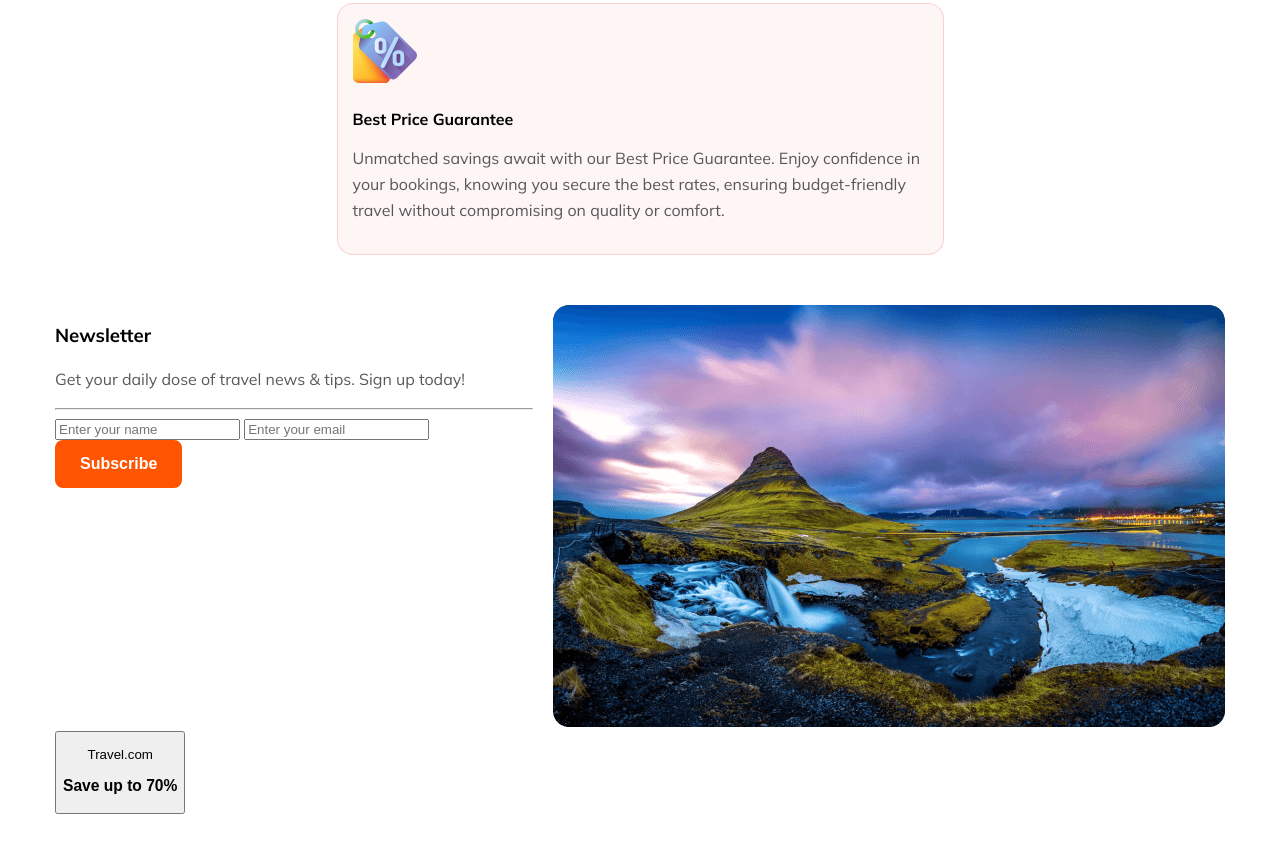
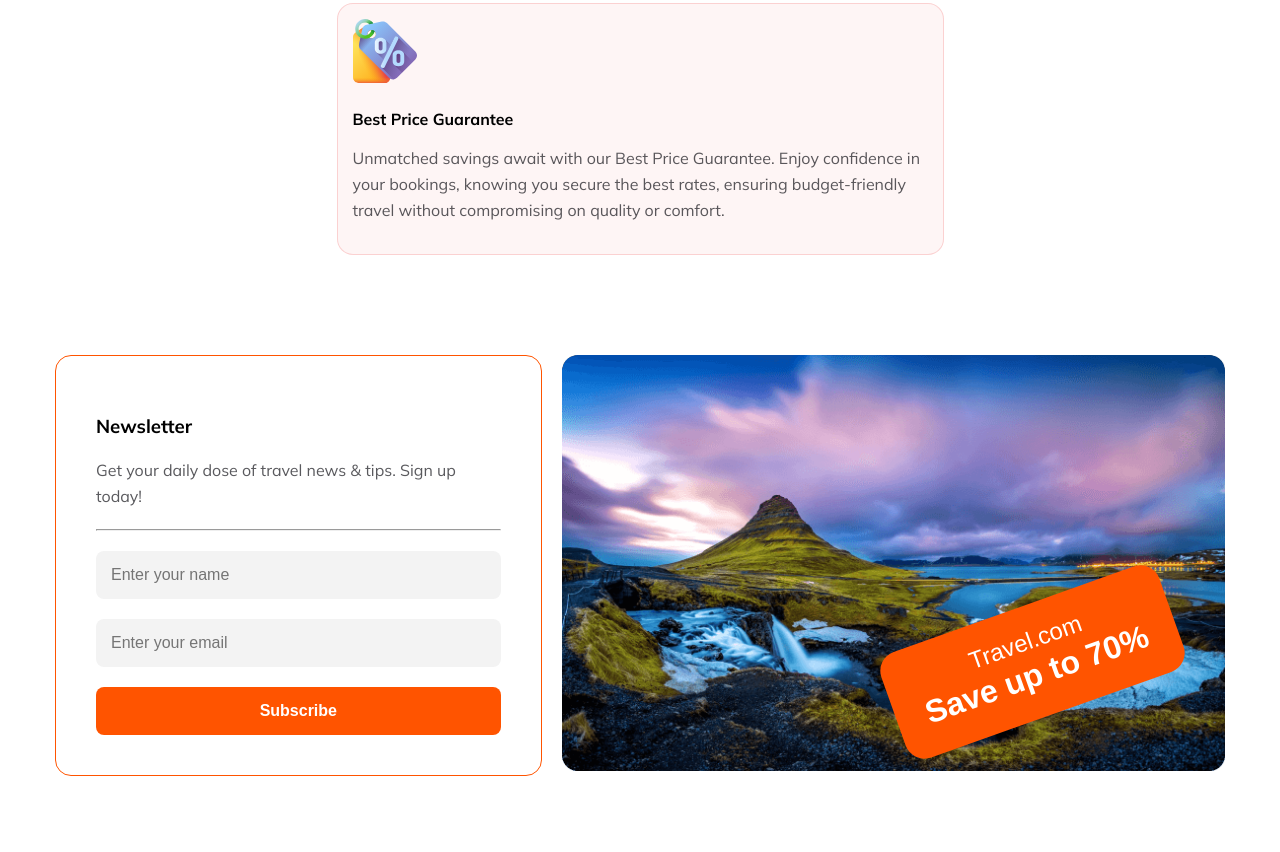
Before and after one commit to AhmadShakilHub/B9A2-Hero-Travel, a plain HTML site: page index.html in a window 1280 px wide. Shown: the part 2985-3837 px from the top of the page. Before the commit the page ends 3799 px from the top, so only its background shows below. Drawn offline with Linux system fonts and the light colour scheme.

Commit message:
newsletter section finished

```diff
--- a/index.html
+++ b/index.html
@@ -135,9 +135,9 @@
                 <p class="description">Get your daily dose of travel news & tips. Sign up today!</p>
                 <hr>
                 <div class="newsletter-form">
-                        <input type="text" placeholder="Enter your name">
+                        <input type="text" id="name" placeholder="Enter your name">
                         <input type="email" name="" id="email" placeholder="Enter your email">
-                        <button class="btn-primary">Subscribe</button>
+                        <button class="btn-primary subscribe">Subscribe</button>
                 </div>
 
             </div>
--- a/styles/style.css
+++ b/styles/style.css
@@ -250,15 +250,64 @@ background: rgba(233, 68, 68, 0.05);
  }
 
  /* .....Newsletter section styles..... */
+ .newsletter{
+  width: 100%;
+  margin-top: 100px;
+ }
  .newsletter-container{
     display: flex;
     gap:20px;
+
  }
- .
- .
- .
- .
- .
+ .input{
+  padding: 40px;
+  border-radius: 16px;
+border: 1px solid #FF5400;
+ }
+ .newsletter-form{
+  display: flex;
+  flex-direction: column;
+  gap: 20px;
+ }
+ hr{
+  margin-top: 20px;
+  margin-bottom: 20px;
+  background: rgba(19, 19, 24, 0.10);
+ }
+ #name, #email{
+  border: none;
+  padding: 15px ;
+  border-radius: 8px;
+background: rgba(19, 19, 24, 0.05);
+color: rgba(19, 19, 24, 0.30);
+font-size: 1rem;
+font-weight: 400;
+ }
+ .news-img img{
+  width: 100%;
+ }
+ .save-btn{
+  position: relative;
+  left: 830px;
+  bottom: 170px;
+  transform: rotate(-19.628deg);
+  padding: 10px 30px;
+  border: none;
+  border-radius: 20px;
+background: #FF5400;
+ }
+ .save-link{
+  color: #FFF;
+font-size: 1.5rem;
+font-weight: 400;
+line-height: 2px;
+ }
+ .save-title{
+  color: #FFF;
+font-size: 2rem;
+font-weight: 800;
+line-height: 2px;
+ }
 
 /* .....Responsiveness for phone/small devices.... */
 
@@ -333,4 +382,18 @@ background: rgba(233, 68, 68, 0.05);
     .service-card3{
         width: 100%;
     }
+    /*... Newsletter section resp ... */
+    .newsletter-container{
+      flex-direction: column;
+    }
+    .input{
+      margin: 5px;
+    }
+    #name, #email{
+      width: 93%;
+      margin: 0 auto;
+    }
+    .subscribe{
+      width: 100%;
+    }
   }
```
